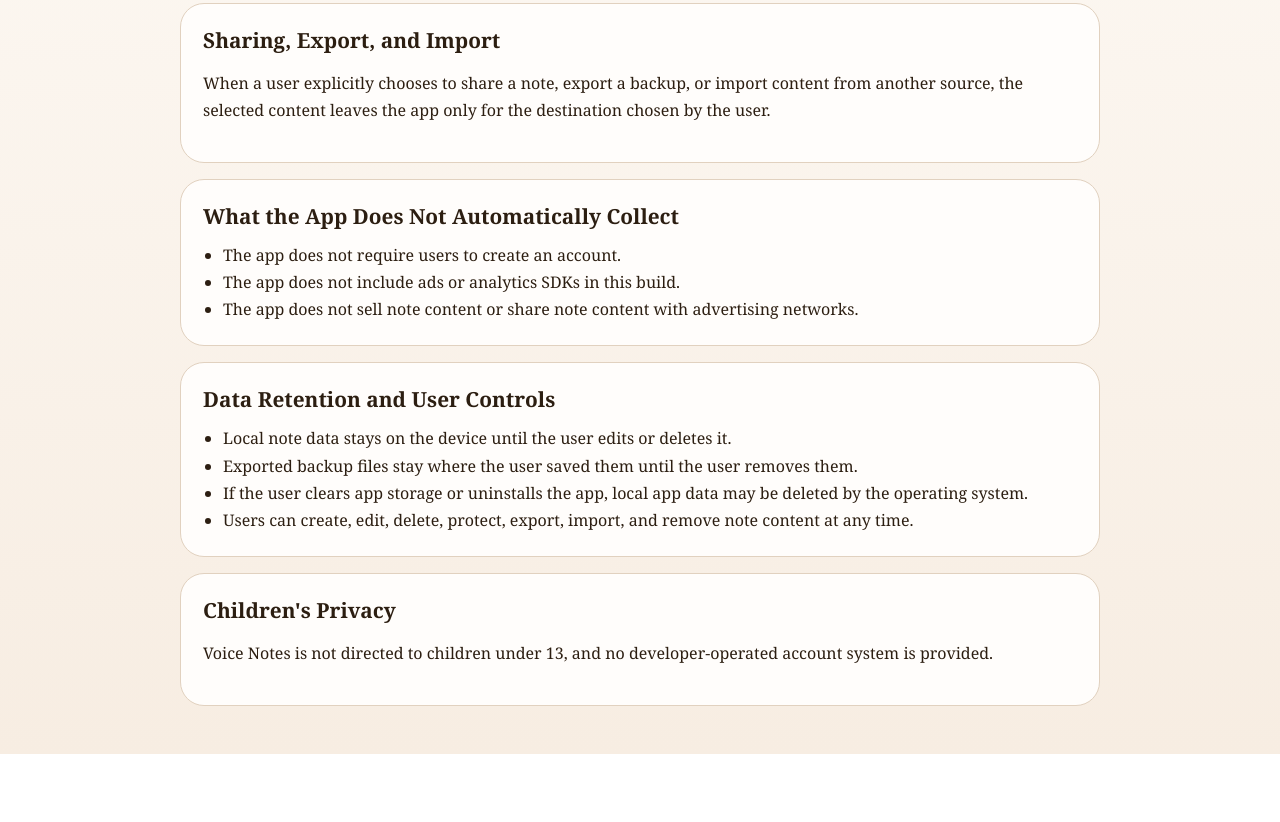
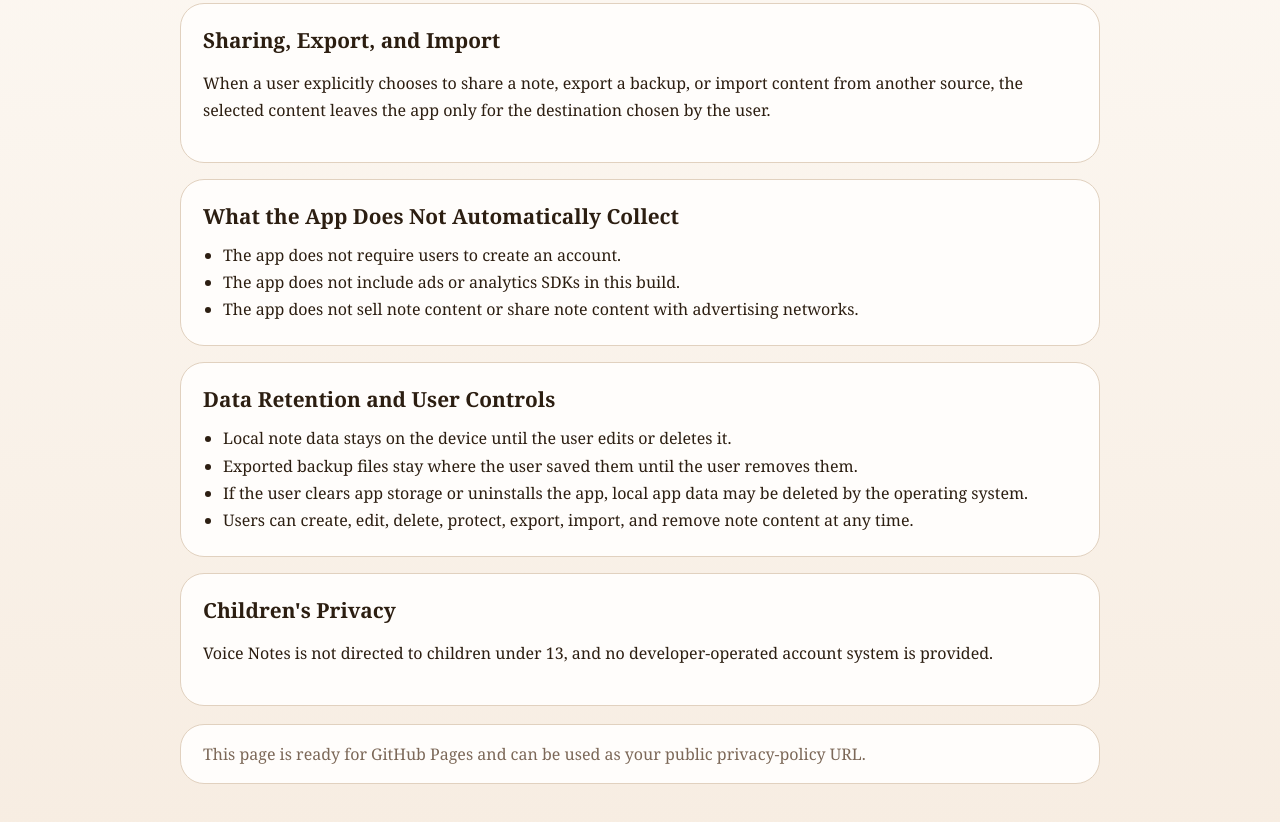
Before and after one commit to saanjh256-svg/voice-notes-privacy-policy, a plain HTML site: page index.html in a window 1280 px wide. Shown: the part 1383-2205 px from the top of the page. Before the commit the page ends 2137 px from the top, so only its background shows below. Drawn offline with Linux system fonts and the light colour scheme.

Commit message:
Add footer for GitHub Pages readiness

```diff
--- a/index.html
+++ b/index.html
@@ -196,7 +196,10 @@
         </article>
       </section>
 
-
+      <div class="footer">
+        This page is ready for GitHub Pages and can be used as your public
+        privacy-policy URL.
+      </div>
     </main>
   </body>
 </html>
```
